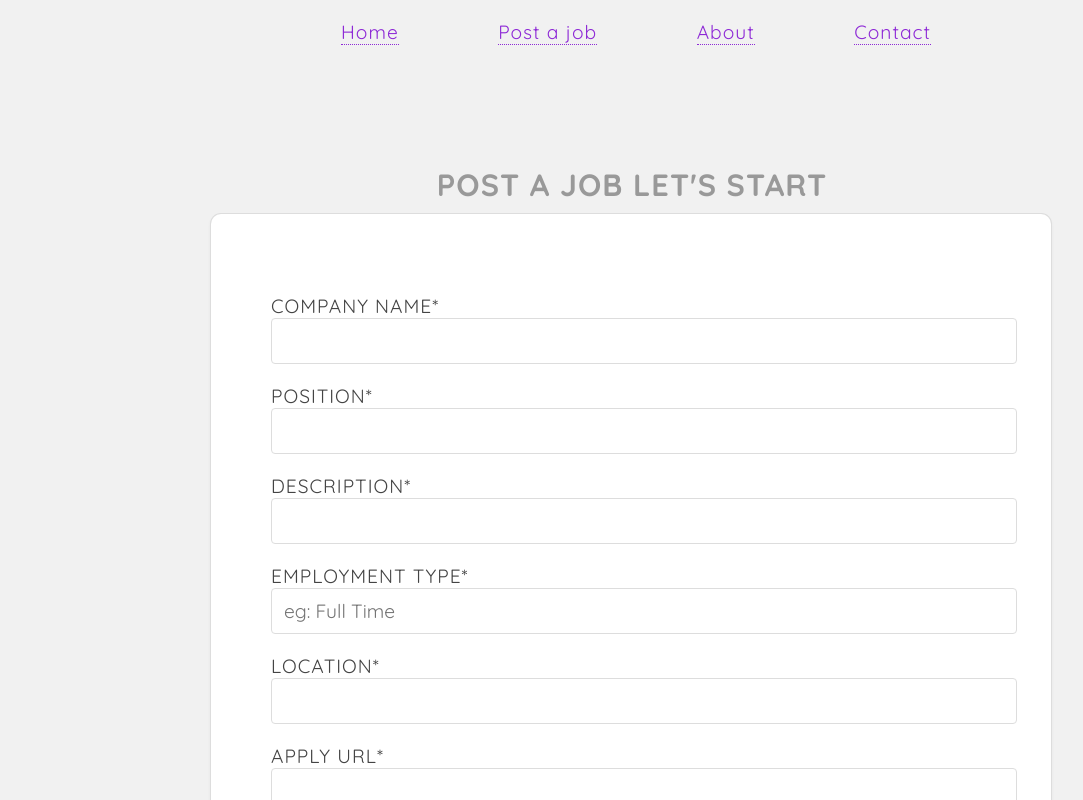
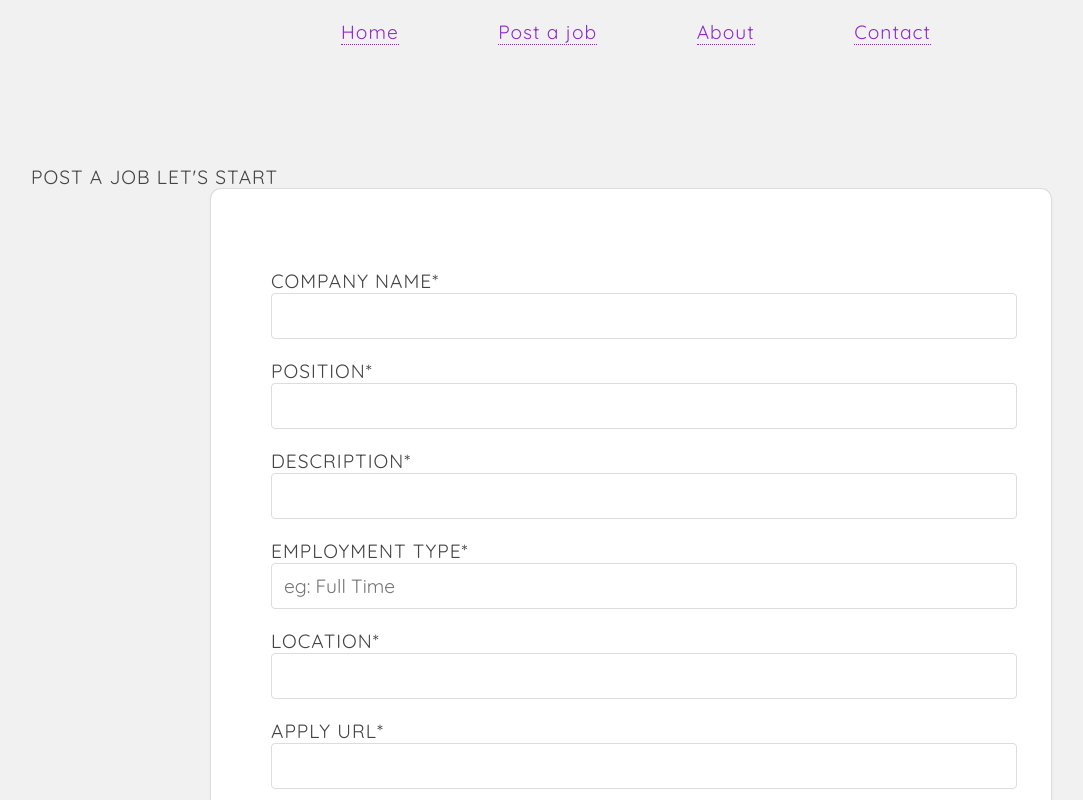
Before and after one commit to itsanishjain/web3-job-board, a Next.js app: page /post_job in a window 1280 px wide. Shown: the top 800 px of the page, without its empty margins (9-1092 px from the left). Built offline with nearby package versions, Linux system fonts and the light colour scheme.

Commit message:
fix error '=>&apos;S

```diff
--- a/pages/index.js
+++ b/pages/index.js
@@ -97,7 +97,7 @@ export default function Home() {
 
       <div className="recipe">
         hey I am simple job board website build with smart contract AKA
-        blockchain and Nextjs so I don't Have any centerlized database. use me
+        blockchain and Nextjs so I don&apos;t Have any centerlized database. use me
         to post your jobs with just 0.005ETH = 15$
       </div>
 
--- a/pages/post_job.js
+++ b/pages/post_job.js
@@ -4,7 +4,8 @@ import InputForm from "../src/components/InputForm";
 export default function PostJob() {
   return (
     <div>
-      <h3>POST A JOB LET'S START</h3>
+      {/* <h3>POST A JOB LET'S START</h3> // fucked up code */}
+      POST A JOB LET&apos;S START
       <InputForm />
     </div>
   );
--- a/src/components/InputForm.js
+++ b/src/components/InputForm.js
@@ -7,7 +7,6 @@ import toast from "./Toast";
 
 export default function InputForm() {
   const [loading, setLoading] = useState(false);
-
   const notify = React.useCallback((type, message) => {
     toast({ type, message });
   }, []);
```
